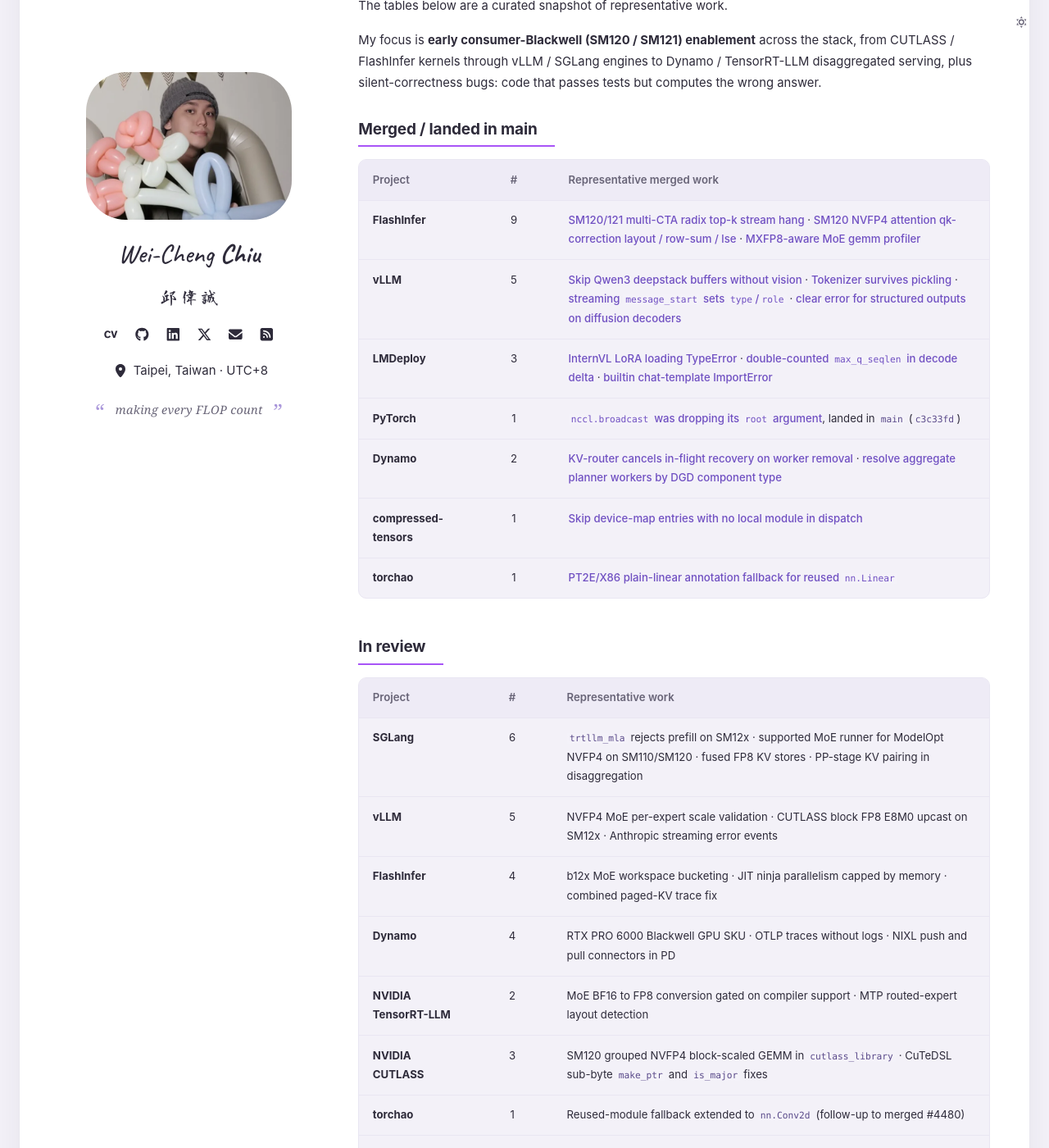
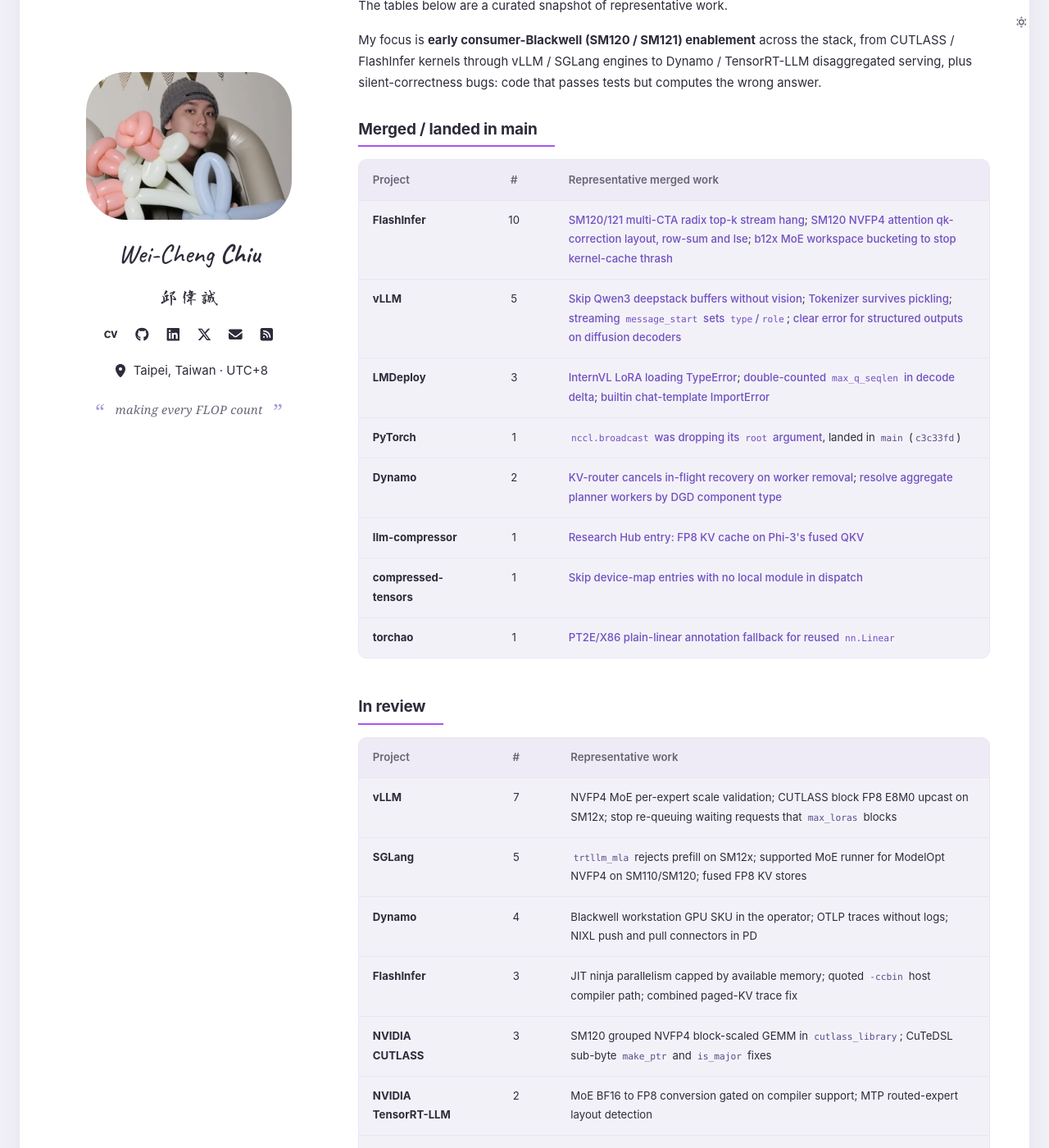
Before and after one commit to waynehacking8/waynehacking8.github.io, an MkDocs documentation site: the page built from docs/patches.md, in a window 1280 px wide and 1400 px high, scrolled down 370 px. Shown: the whole window at 82% size. Built offline with MkDocs 1.6.1 and Material for MkDocs 9.7.7, drawn with Linux system fonts in a browser that asks for light colours; some of the changed text lies outside the part shown.

Commit message:
Bring the Patches tables up to date with GitHub
The page said 22 merged and 26 in review as of 2026-10-21. A search of
every public PR I authored outside my own repos now gives 23 merged plus
the PyTorch change landed through ghstack (24), and 26 open. FlashInfer
moves to 10 merged, llm-compressor gets its row, and the in-review table
is rebuilt from the open PRs: vLLM 7, SGLang 5, Dynamo 4, FlashInfer 3,
CUTLASS 3, TensorRT-LLM 2, torchao 1, Triton 1. Two entries that are no
longer open are gone.

Middle-dot separators in the cells become semicolons, and the Dynamo GPU
SKU line names the hardware class instead of the product.

Co-Authored-By: Claude Opus 5.5 <noreply@anthropic.com>
Claude-Session: https://claude.ai/code/session_01Lxm6rdZT51NQf4vbKuvaH7

```diff
--- a/docs/patches.md
+++ b/docs/patches.md
@@ -24,11 +24,12 @@ tests but computes the wrong answer.
 
 | Project | # | Representative merged work |
 | --- | :-: | --- |
-| **FlashInfer** | 9 | [SM120/121 multi-CTA radix top-k stream hang](https://github.com/flashinfer-ai/flashinfer/pull/3615) · [SM120 NVFP4 attention qk-correction layout / row-sum / lse](https://github.com/flashinfer-ai/flashinfer/pull/3838) · [MXFP8-aware MoE gemm profiler](https://github.com/flashinfer-ai/flashinfer/pull/3614) |
-| **vLLM** | 5 | [Skip Qwen3 deepstack buffers without vision](https://github.com/vllm-project/vllm/pull/49397) · [Tokenizer survives pickling](https://github.com/vllm-project/vllm/pull/45460) · [streaming `message_start` sets `type`/`role`](https://github.com/vllm-project/vllm/pull/45376) · [clear error for structured outputs on diffusion decoders](https://github.com/vllm-project/vllm/pull/45468) |
-| **LMDeploy** | 3 | [InternVL LoRA loading TypeError](https://github.com/InternLM/lmdeploy/pull/4684) · [double-counted `max_q_seqlen` in decode delta](https://github.com/InternLM/lmdeploy/pull/4685) · [builtin chat-template ImportError](https://github.com/InternLM/lmdeploy/pull/4690) |
+| **FlashInfer** | 10 | [SM120/121 multi-CTA radix top-k stream hang](https://github.com/flashinfer-ai/flashinfer/pull/3615); [SM120 NVFP4 attention qk-correction layout, row-sum and lse](https://github.com/flashinfer-ai/flashinfer/pull/3838); [b12x MoE workspace bucketing to stop kernel-cache thrash](https://github.com/flashinfer-ai/flashinfer/pull/3836) |
+| **vLLM** | 5 | [Skip Qwen3 deepstack buffers without vision](https://github.com/vllm-project/vllm/pull/49397); [Tokenizer survives pickling](https://github.com/vllm-project/vllm/pull/45460); [streaming `message_start` sets `type`/`role`](https://github.com/vllm-project/vllm/pull/45376); [clear error for structured outputs on diffusion decoders](https://github.com/vllm-project/vllm/pull/45468) |
+| **LMDeploy** | 3 | [InternVL LoRA loading TypeError](https://github.com/InternLM/lmdeploy/pull/4684); [double-counted `max_q_seqlen` in decode delta](https://github.com/InternLM/lmdeploy/pull/4685); [builtin chat-template ImportError](https://github.com/InternLM/lmdeploy/pull/4690) |
 | **PyTorch** | 1 | [`nccl.broadcast` was dropping its `root` argument](https://github.com/pytorch/pytorch/pull/187216), landed in `main` (`c3c33fd`) |
-| **Dynamo** | 2 | [KV-router cancels in-flight recovery on worker removal](https://github.com/ai-dynamo/dynamo/pull/10616) · [resolve aggregate planner workers by DGD component type](https://github.com/ai-dynamo/dynamo/pull/11578) |
+| **Dynamo** | 2 | [KV-router cancels in-flight recovery on worker removal](https://github.com/ai-dynamo/dynamo/pull/10616); [resolve aggregate planner workers by DGD component type](https://github.com/ai-dynamo/dynamo/pull/11578) |
+| **llm-compressor** | 1 | [Research Hub entry: FP8 KV cache on Phi-3's fused QKV](https://github.com/vllm-project/llm-compressor/pull/3344) |
 | **compressed-tensors** | 1 | [Skip device-map entries with no local module in dispatch](https://github.com/vllm-project/compressed-tensors/pull/737) |
 | **torchao** | 1 | [PT2E/X86 plain-linear annotation fallback for reused `nn.Linear`](https://github.com/pytorch/ao/pull/4480) |
 
@@ -36,12 +37,12 @@ tests but computes the wrong answer.
 
 | Project | # | Representative work |
 | --- | :-: | --- |
-| **SGLang** | 6 | `trtllm_mla` rejects prefill on SM12x · supported MoE runner for ModelOpt NVFP4 on SM110/SM120 · fused FP8 KV stores · PP-stage KV pairing in disaggregation |
-| **vLLM** | 5 | NVFP4 MoE per-expert scale validation · CUTLASS block FP8 E8M0 upcast on SM12x · Anthropic streaming error events |
-| **FlashInfer** | 4 | b12x MoE workspace bucketing · JIT ninja parallelism capped by memory · combined paged-KV trace fix |
-| **Dynamo** | 4 | RTX PRO 6000 Blackwell GPU SKU · OTLP traces without logs · NIXL push and pull connectors in PD |
-| **NVIDIA TensorRT-LLM** | 2 | MoE BF16 to FP8 conversion gated on compiler support · MTP routed-expert layout detection |
-| **NVIDIA CUTLASS** | 3 | SM120 grouped NVFP4 block-scaled GEMM in `cutlass_library` · CuTeDSL sub-byte `make_ptr` and `is_major` fixes |
+| **vLLM** | 7 | NVFP4 MoE per-expert scale validation; CUTLASS block FP8 E8M0 upcast on SM12x; stop re-queuing waiting requests that `max_loras` blocks |
+| **SGLang** | 5 | `trtllm_mla` rejects prefill on SM12x; supported MoE runner for ModelOpt NVFP4 on SM110/SM120; fused FP8 KV stores |
+| **Dynamo** | 4 | Blackwell workstation GPU SKU in the operator; OTLP traces without logs; NIXL push and pull connectors in PD |
+| **FlashInfer** | 3 | JIT ninja parallelism capped by available memory; quoted `-ccbin` host compiler path; combined paged-KV trace fix |
+| **NVIDIA CUTLASS** | 3 | SM120 grouped NVFP4 block-scaled GEMM in `cutlass_library`; CuTeDSL sub-byte `make_ptr` and `is_major` fixes |
+| **NVIDIA TensorRT-LLM** | 2 | MoE BF16 to FP8 conversion gated on compiler support; MTP routed-expert layout detection |
 | **torchao** | 1 | Reused-module fallback extended to `nn.Conv2d` (follow-up to merged #4480) |
 | **Triton Inference Server** | 1 | Weight autoscaling queue time by request count |
 
```
Also changed, not shown: other parts of docs/patches.md (+2 -2 lines).
